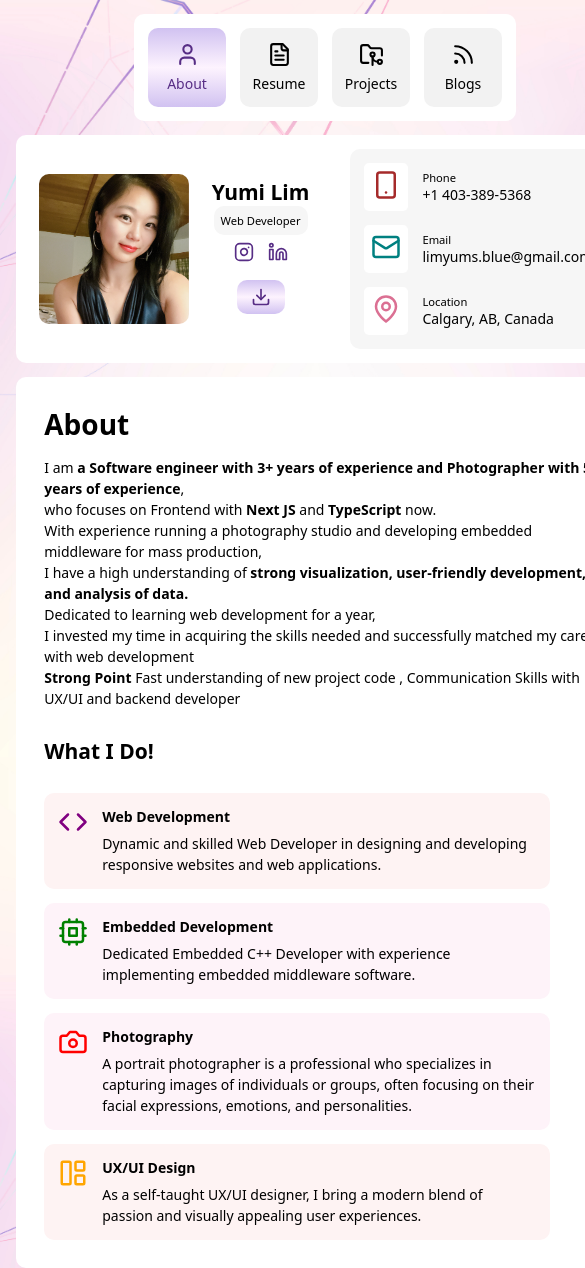
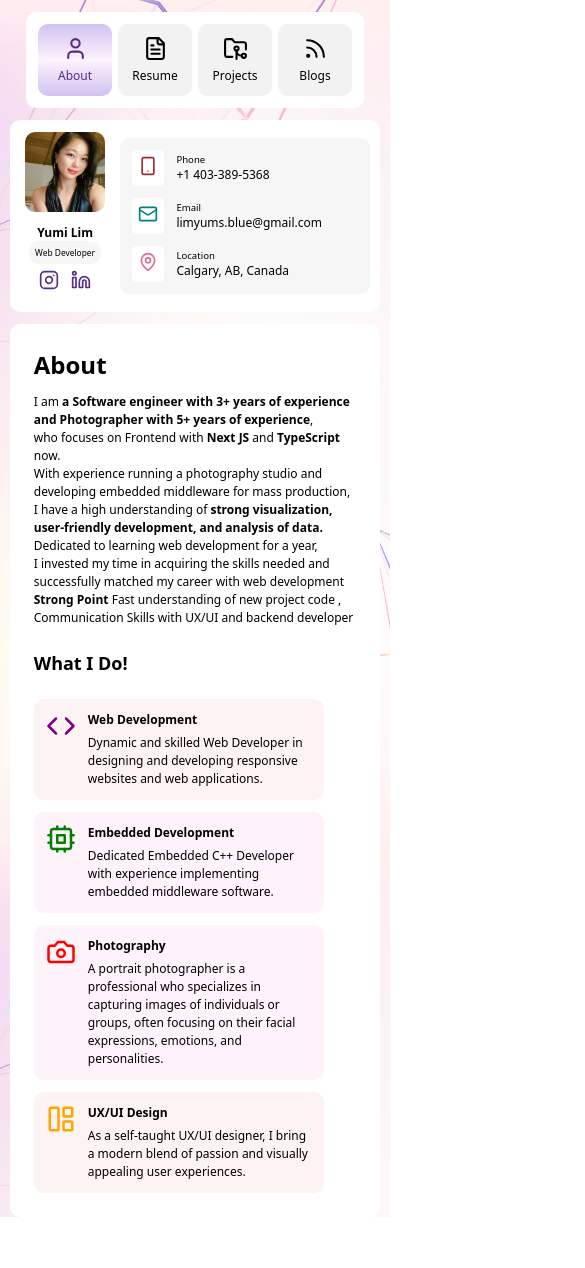
Before and after one commit to limyums/yumi_lim, a Next.js app: page / in a window 390 px wide. Shown: the top 1268 px of the page, 585 px wide, since content can reach past the window. After the commit the page ends 1217 px from the top, so only its background shows below. Built offline with nearby package versions, Linux system fonts and the light colour scheme.

Commit message:
add mobile responsive

```diff
--- a/app/globals.scss
+++ b/app/globals.scss
@@ -418,3 +418,94 @@ button:hover {
     background-color: white;
   }
 }
+
+@media (max-width: 480px) {
+  * {
+    margin: 0;
+    padding: 0;
+    box-sizing: border-box;
+  }
+
+  html,
+  body {
+    font-size: 12px;
+    min-width: 325px;
+  }
+
+  .resume {
+    margin-top: 1rem;
+    padding: 2rem;
+    border-radius: 10px;
+    background-color: white;
+    &_wrap {
+      display: flex;
+      flex-direction: column;
+      gap: 1rem;
+      &_card {
+        width: 100%;
+      }
+    }
+    &_skills {
+      h2 {
+        margin-bottom: 1rem;
+      }
+      &_list {
+        display: flex;
+        flex-direction: column;
+        gap: 0.5rem;
+        div {
+          display: flex;
+          flex-wrap: wrap;
+          gap: 0.5rem;
+          align-items: center;
+          h4 {
+            padding-right: 1rem;
+          }
+          label {
+            padding: 0.5rem 1rem;
+            border-radius: 10px;
+            background-color: $light-gray;
+            font-size: 0.8rem;
+          }
+        }
+        div:nth-child(1),
+        div:nth-child(2) {
+          label:nth-child(2),
+          label:nth-child(3),
+          label:nth-child(4) {
+            background-image: linear-gradient(
+              white,
+              $light-pink,
+              $light-purple
+            );
+            color: $primary-color;
+            font-weight: 500;
+          }
+        }
+        div:nth-child(3) {
+          label:nth-child(2) {
+            background-image: linear-gradient(
+              white,
+              $light-pink,
+              $light-purple
+            );
+            color: $primary-color;
+            font-weight: 500;
+          }
+        }
+        div:nth-child(5) {
+          label:nth-child(2),
+          label:nth-child(3) {
+            background-image: linear-gradient(
+              white,
+              $light-pink,
+              $light-purple
+            );
+            color: $primary-color;
+            font-weight: 500;
+          }
+        }
+      }
+    }
+  }
+}
--- a/components/Header/Header.scss
+++ b/components/Header/Header.scss
@@ -48,3 +48,13 @@
     justify-content: center;
   }
 }
+
+@media (max-width: 480px) {
+  .header {
+    &_links {
+      gap: 0.5rem;
+
+      padding: 1rem;
+    }
+  }
+}
--- a/components/MobileSideBar.tsx/MobileSideBar.tsx
+++ b/components/MobileSideBar.tsx/MobileSideBar.tsx
@@ -14,6 +14,8 @@ const BASE_CALSS = "sidebar";
 export default function MobileSideBar() {
   return (
     <div className={BASE_CALSS}>
+      <div className={`${BASE_CALSS}_info`}>
+        <div className={`${BASE_CALSS}_info_left`}>
           <Image
             className=""
             src="/assets/profile.jpeg"
@@ -21,12 +23,14 @@ export default function MobileSideBar() {
             width={150}
             height={150}
           />
-      <div className={`${BASE_CALSS}_info`}>
           <div className="mobile_info">
             <h2> Yumi Lim </h2>
             <div className="subtitle">Web Developer</div>
             <div className="social">
-            <a target="_blank" href="https://www.instagram.com/space.caroline/">
+              <a
+                target="_blank"
+                href="https://www.instagram.com/space.caroline/"
+              >
                 <Instagram size={20} />
               </a>
               <a
@@ -38,14 +42,15 @@ export default function MobileSideBar() {
             </div>
             <div className="download">
               <button type="button">
-              <Download size={20} />
+                <Download size={20} /> CV
               </button>
+            </div>
           </div>
         </div>
         <div className="contact">
           <div className="contact_list">
             <div className="phone">
-              <Smartphone size={30} />
+              <Smartphone size={20} />
             </div>
             <div>
               <label>Phone</label>
@@ -54,7 +59,7 @@ export default function MobileSideBar() {
           </div>
           <div className="contact_list">
             <div className="mail">
-              <Mail size={30} />
+              <Mail size={20} />
             </div>
             <div>
               <label>Email</label>
@@ -63,7 +68,7 @@ export default function MobileSideBar() {
           </div>
           <div className="contact_list">
             <div className="pin">
-              <MapPin size={30} />
+              <MapPin size={20} />
             </div>
             <div>
               <label>Location</label>
--- a/components/SideBar/SideBar.scss
+++ b/components/SideBar/SideBar.scss
@@ -131,8 +131,7 @@
 
 @media (max-width: 950px) {
   .sidebar {
-    display: grid;
-    grid-template-columns: 20% 70%;
+    display: block;
     background-color: white;
     position: inherit;
     width: 95%;
@@ -155,10 +154,16 @@
     &_info {
       padding-top: 0;
       display: grid;
-      grid-template-columns: 30% 60%;
+      grid-template-columns: 45% 45%;
       text-align: center;
       align-items: center;
       gap: 2rem;
+      &_left {
+        display: flex;
+        flex-direction: row;
+        justify-content: space-around;
+        align-items: center;
+      }
       .mobile_info {
         display: flex;
         flex-direction: column;
@@ -189,3 +194,69 @@
     }
   }
 }
+
+@media (max-width: 480px) {
+  .sidebar {
+    display: block;
+    background-color: white;
+    position: inherit;
+    width: 95%;
+    height: fit-content;
+    margin: auto;
+    border-radius: 10px;
+    align-items: center;
+    justify-content: center;
+    gap: 3rem;
+
+    img {
+      position: inherit;
+      width: 80px;
+      height: 80px;
+      top: 0;
+      left: 0;
+      z-index: 0;
+    }
+
+    &_info {
+      padding-top: 0;
+      display: grid;
+      grid-template-columns: 25% 72%;
+      text-align: center;
+      align-items: center;
+      gap: 1rem;
+
+      &_left {
+        display: flex;
+        flex-direction: column;
+        gap: 1rem;
+      }
+
+      .mobile_info {
+        display: flex;
+        flex-direction: column;
+        align-items: center;
+        h2 {
+          font-size: 1rem;
+        }
+        .subtitle {
+          font-size: 0.7rem;
+        }
+      }
+      .contact {
+        margin: 0;
+        padding: 0.5rem;
+        border-radius: 10px;
+        background-color: $light-gray;
+        &_list {
+          padding: 0.5rem 0.5rem;
+          display: flex;
+          align-items: center;
+          gap: 1rem;
+        }
+      }
+      .download {
+        display: none;
+      }
+    }
+  }
+}
```
Lines whose indentation alone changed are shown as unchanged.
